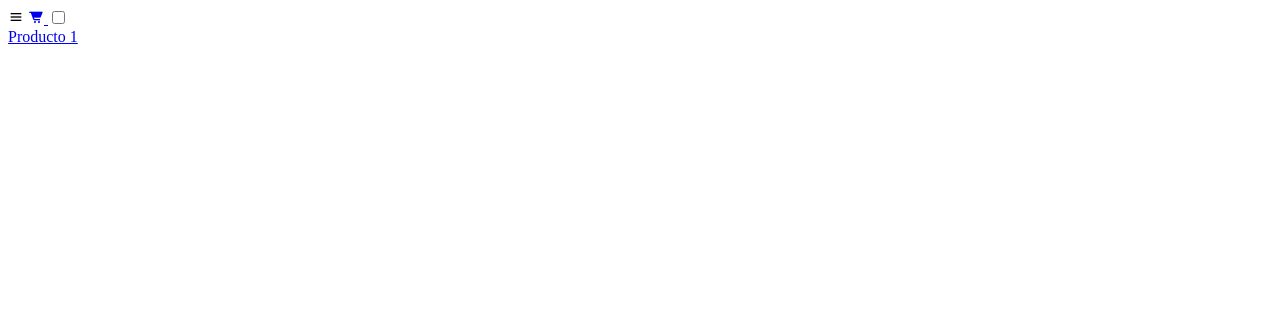
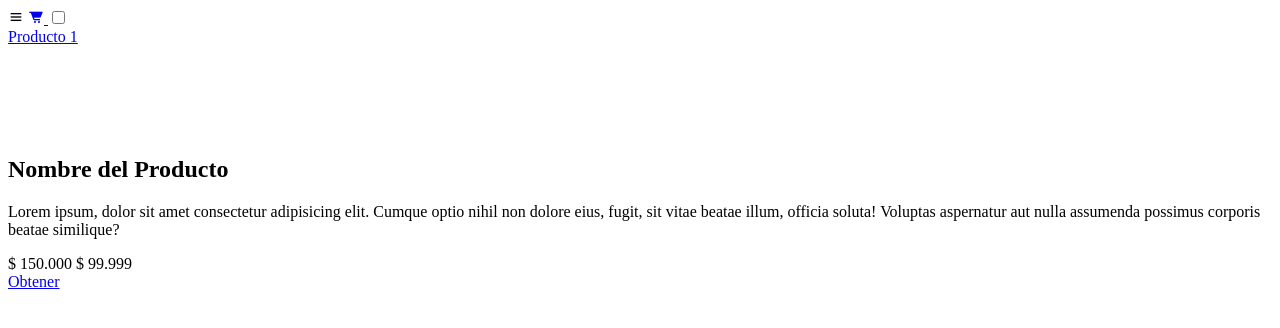
Before and after one commit to JuanSeSaCa/examenHtml5yCss3, a plain HTML site: page index.html in a window 1280 px wide. Drawn offline with nearby package versions, Linux system fonts and the light colour scheme.

Commit message:
feat: :construction: armado imgn ppal html

```diff
--- a/index.html
+++ b/index.html
@@ -23,7 +23,8 @@
     </div>
     <div class="container">
         <main class="main">
-            <section class="producto" id="producto_1"></section>
+            <section class="producto" id="producto_1">
+
                 <div class="container_product_img_vista">
                     <div class="img_vista_producto">
                         <img src="" alt="">
@@ -38,7 +39,21 @@
                         <img src="" alt="">
                     </div>
                 </div>
+                <div class="producto_img_main">
+                    <img src="" alt="">
+                </div>
+                <div class="container_texto_producto">
+                    <h2 class="titulo_producto">Nombre del Producto</h2>
+                    <p class="descripciom_producto">Lorem ipsum, dolor sit amet consectetur adipisicing elit. Cumque optio nihil non dolore eius, fugit, sit vitae beatae illum, officia soluta! Voluptas aspernatur aut nulla assumenda possimus corporis beatae similique?</p>
+                    <div class="precio_producto">
 
+                        <span>$ 150.000</span>
+                        <span>$ 99.999</span>
+                    </div>
+                    <a href="pages/seleccion.html" class="btn__producto">Obtener</a>
+                </div>
+
+            </section>
 
         </main>
     </div>
```
Lines whose indentation alone changed are shown as unchanged.
